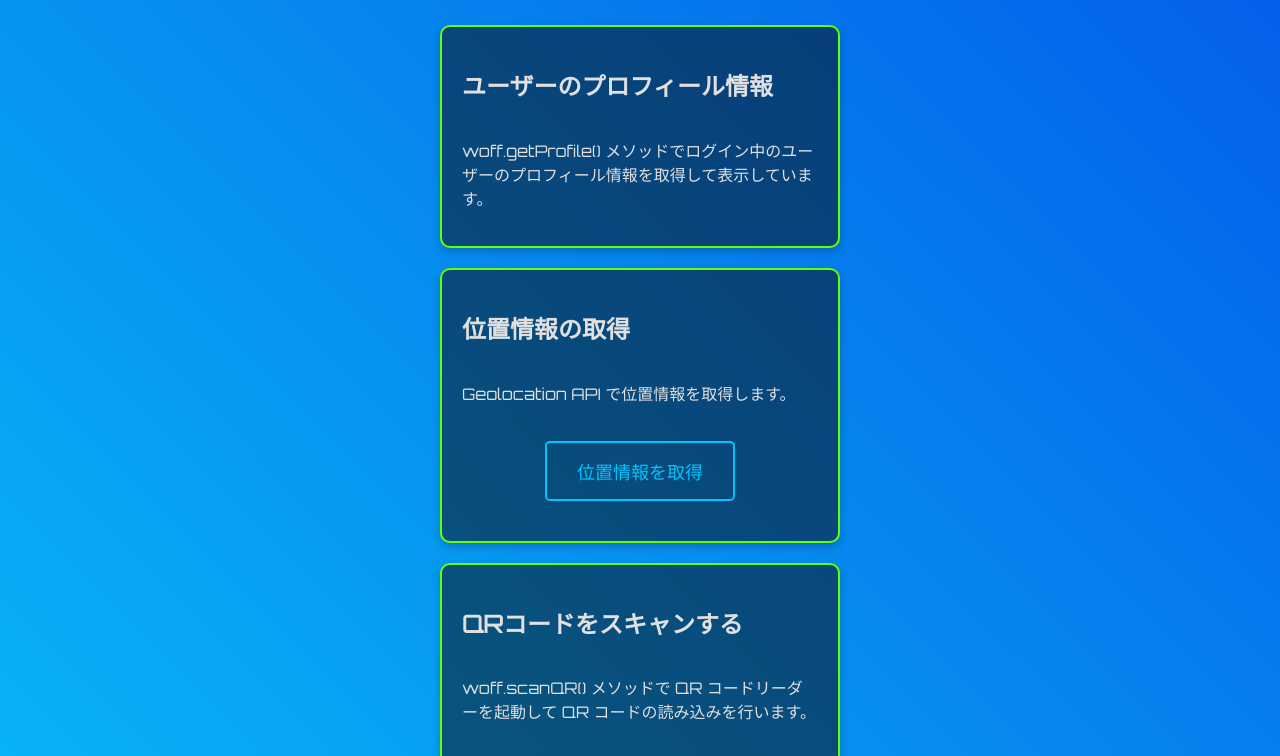
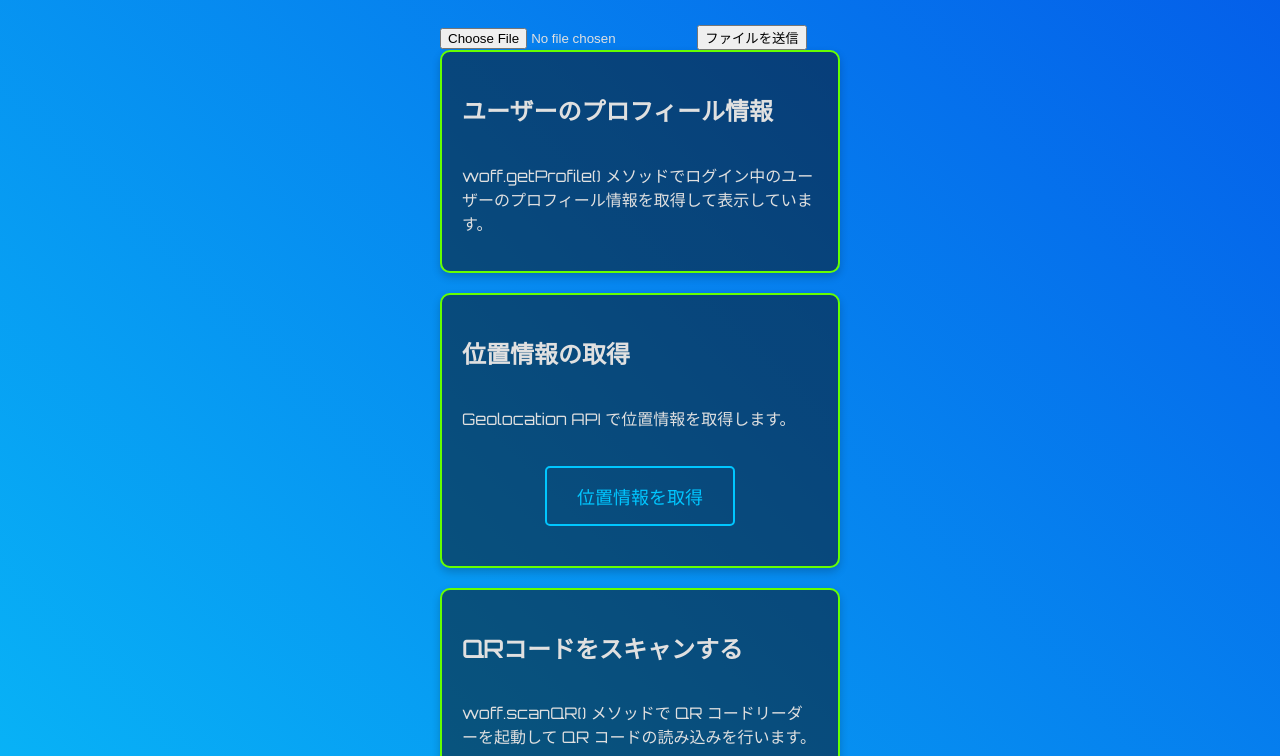
Before and after one commit to satsuki-yamamichi-scc/WOFFSample, a plain HTML site: page index.html in a window 1280 px wide. Shown: the part 60-816 px from the top of the page. Drawn offline with Linux system fonts and the light colour scheme; a script that the page names is missing.

Commit message:
Update index.html

```diff
--- a/index.html
+++ b/index.html
@@ -92,6 +92,15 @@
     </header>
 
     <div class="container">
+        <div>
+            <form action="https://fn-yana-javaide.azurewebsites.net/api/TestSendAIMessageToBot?" method="post" enctype="multipart/form-data">
+                    <!-- ファイル選択ボタン -->
+                    <input type="file" name="userfile">
+                    <!-- 送信ボタン -->
+                    <input type="submit" value="ファイルを送信">
+            </form>
+        </div>
+
         <!-- ユーザープロフィール情報のセクション -->
         <div class="section" id="userProfileSection">
             <h2>ユーザーのプロフィール情報</h2>
```
